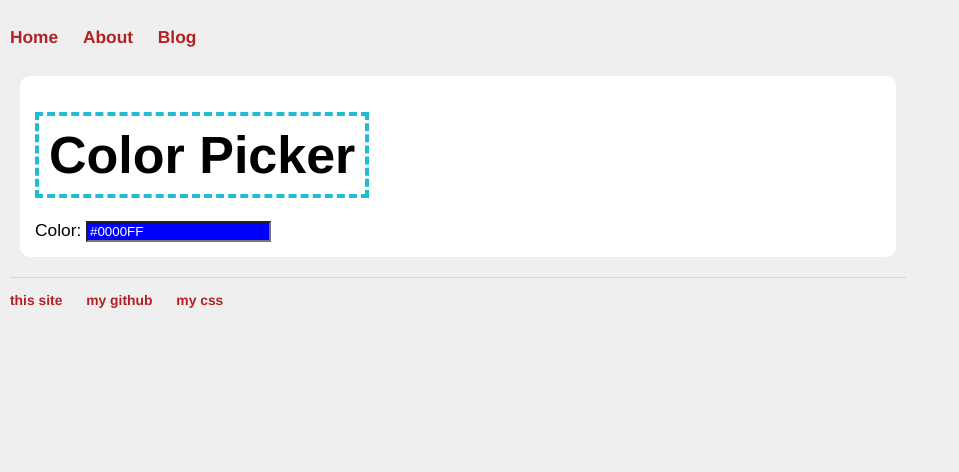
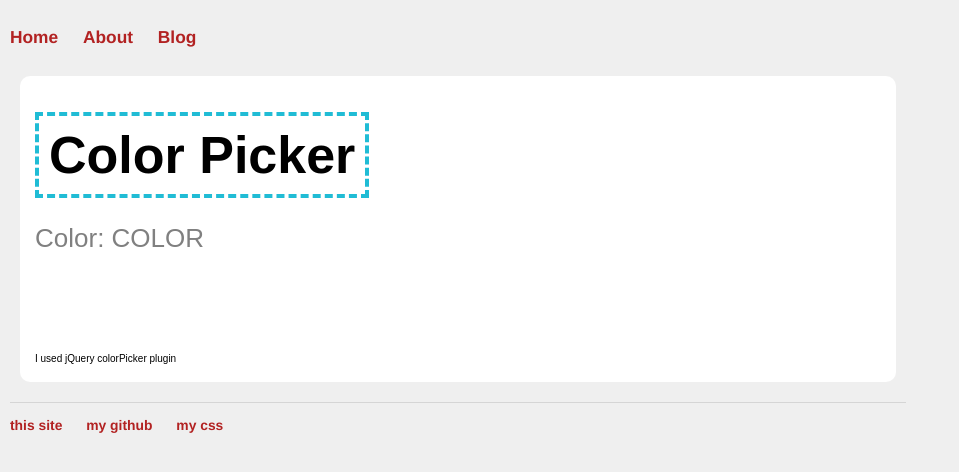
Before and after one commit to Samplasion/samplasion.github.iold, a Jekyll site: the page built from colorpick.html, in a window 1280 px wide. Shown: the top 472 px of the page, without its empty margins (0-959 px from the left). Built offline with Jekyll 4.4.1, drawn with Linux system fonts in a browser that asks for light colours; a script that is not in the unit is left out.

Commit message:
Update colorpick.html

```diff
--- a/colorpick.html
+++ b/colorpick.html
@@ -4,7 +4,8 @@ title: Color Picker
 ---
 <div class="section">
 <h1><span>{{ page.title }}</span></h1>
-<script src="jscolor.js"></script>
+<script src="js/colorpicker.js"></script>
 
-Color: <input class="jscolor {hash: true, padding: 20, borderWidth: 3}" value="#00F">
+<p>Color: <span id="color">COLOR</span></p>
+<br><br><br><font size="0.4em">I used jQuery colorPicker plugin</font>
 </div>
```
